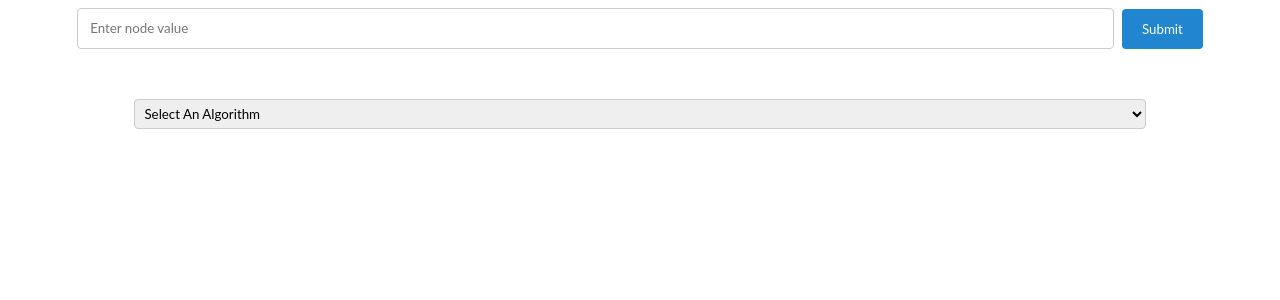
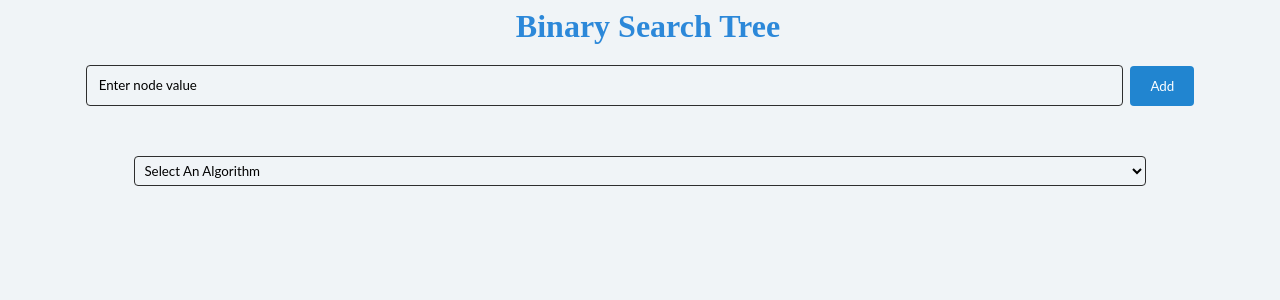
Before and after one commit to Souvik-Banerjee2000/TreeVisualiser, a React (Create React App) app: page / in a window 1280 px wide. Shown: the top 300 px of the page. Built offline with nearby package versions, Linux system fonts and the light colour scheme.

Commit message:
Aesthetics

```diff
--- a/src/App.css
+++ b/src/App.css
@@ -3,6 +3,9 @@
   height:50%
 }
 
+body{
+  background-color: #F0F4F7;
+}
 
 /* .App {
   text-align: center;
--- a/src/App.js
+++ b/src/App.js
@@ -16,6 +16,9 @@ function App() {
     <DataContextProvider>
       <ResultContextProvider>
         <SubmissionContextProvider>
+          <div style={{width:'100vw',display:'flex',alignItems:'center',justifyContent:'center',marginBottom:'20px'}}>
+            <h1 style={{ margin:'0 auto' , color:'#2c88d9'}}>Binary Search Tree</h1>
+        </div>
         <Form/>
         <DropDown/>
         <Result/>
--- a/src/components/DropDown.js
+++ b/src/components/DropDown.js
@@ -6,7 +6,7 @@ function DropDown() {
 
     const {treeData,dispatch} = useContext(DataContext);
     const {output,dispatchOutput} = useContext(ResultContext);
-    const algorithm = useRef("select");
+    const algorithm = useRef("Select");
     function handelChange(e){
         console.log(e.target.value);
         algorithm.current = e.target.value;
@@ -29,8 +29,8 @@ function DropDown() {
 
         <div className="dropdowm-component">
 
-            <select className="dropdown" id="algorithms" onChange={(e)=>{handelChange(e)}}>
-                <option className="dropdown-content" value="select">Select An Algorithm</option>
+            <select className="dropdown" style={{backgroundColor:'#F0F4F7', border:'1px solid #2e2e2e',display:'flex',alignItems:'center',justifyContent:'center'}} id="algorithms" onChange={(e)=>{handelChange(e)}}>
+                <option className="dropdown-content" value="Select">Select An Algorithm</option>
                 <option className="dropdown-content" value="Inorder">Inorder Traversal</option>
                 <option className="dropdown-content" value="Preorder">Preorder Traversal</option>
                 <option className="dropdown-content" value="Postorder">Postorder Traversal</option>
--- a/src/components/Form.js
+++ b/src/components/Form.js
@@ -25,9 +25,9 @@ function Form() {
 
     return (
 
-        <form className="inputform" onSubmit={(e)=>{handleSubmit(e)}}>
-            <input type="number" placeholder="Enter node value" onChange= {(e)=>{setInputValue(Number(e.target.value))}}></input>
-            <input type="submit" value="Submit"></input>
+        <form className="inputform" onSubmit={(e)=>{handleSubmit(e)}} >
+            <input type="number" style={{backgroundColor:'#F0F4F7' , border:'1px solid #2e2e2e'}} placeholder="Enter node value" onChange= {(e)=>{setInputValue(Number(e.target.value))}}></input>
+            <input type="submit" value="Add"></input>
         </form>
 
     )
--- a/src/components/TreeComponent.js
+++ b/src/components/TreeComponent.js
@@ -2,7 +2,7 @@ import React,{useContext,useEffect, useState,useRef} from 'react';
 import {DataContext} from "../context/DataContext";
 import {SubmissionContext} from "../context/SubmissionContext";
 import Tree from 'react-d3-tree';
-
+import "./styles/Tree.css";
 import { useCenteredTree } from "../helpers";
 
 function TreeComponent() {
@@ -43,6 +43,11 @@ function TreeComponent() {
                 data={treeData}
                 orientation={'vertical'}
                 translate={translate}
+                rootNodeClassName="node__root"
+                branchNodeClassName="node__branch"
+                leafNodeClassName="node__leaf"
+                pathClassFunc={() => 'custom-link'}
+
             />
             )}
 
--- a/src/components/styles/DropDown.css
+++ b/src/components/styles/DropDown.css
@@ -1,6 +1,6 @@
 .dropdowm-component{
   display: flex;
-  width:100%;
+  /* width:100%; */
   height:fit-content;
   justify-content: center;
   align-items: center;
@@ -11,7 +11,7 @@
 
 .dropdown {
   margin: 50px;
-  width: 80%;
+  /* width: 80%; */
   padding: 5px 35px 5px 5px;
   border: 1px solid #CCC;
   font-family: 'lato';
--- a/src/components/styles/Form.css
+++ b/src/components/styles/Form.css
@@ -33,4 +33,5 @@ input[type=submit] {
 
  ::placeholder{
      font-family: 'lato';
+     color: black;
  }
--- /dev/null
+++ b/src/components/styles/Tree.css
@@ -0,0 +1,17 @@
+.node__root > circle {
+    fill: #6558F5
+  }
+
+
+  .node__leaf > circle {
+    fill: #6558F5;
+    /* Let's also make the radius of leaf nodes larger */
+  }
+
+  .node__branch > circle {
+    fill: #6558F5;
+  }
+
+  .custom-link{
+      stroke: #2e2e2e !important;
+  }
--- a/src/helpers.js
+++ b/src/helpers.js
@@ -5,7 +5,7 @@ export const useCenteredTree = () => {
   const containerRef = useCallback((containerElem) => {
     if (containerElem !== null) {
       const { width, height } = containerElem.getBoundingClientRect();
-      setTranslate({ x: width / 2, y: height / 4 });
+      setTranslate({ x: width / 2, y: height /20 });
     }
   }, []);
   return [translate, containerRef];
--- a/src/reducer/ResultReducer.js
+++ b/src/reducer/ResultReducer.js
@@ -14,6 +14,8 @@ export const ResultReducer = (state,action) => {
             return leftView(state,action.data);
         case "RightView":
             return rightView(state,action.data);
+        case "Select":
+            return [];
         default:
             return state;
 
```
